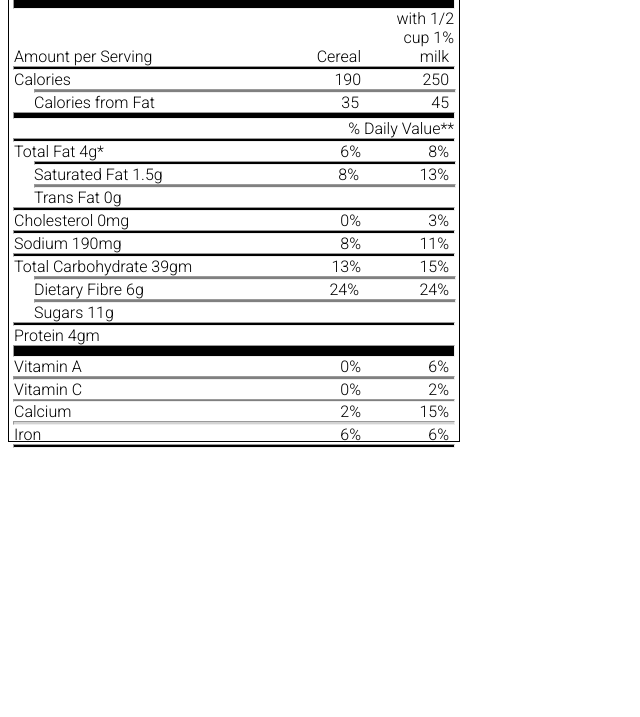
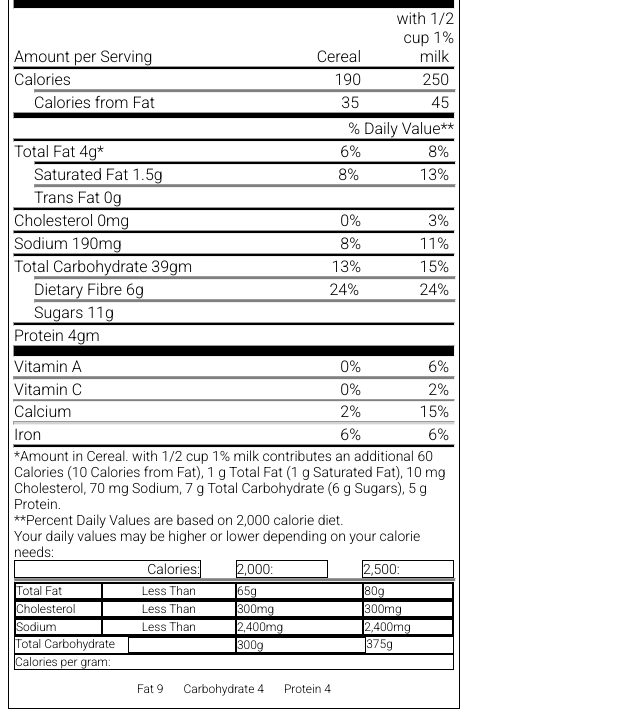
Before and after one commit to ailefthelightson/FE18-CSS-Day3-Grace-Basol, a plain HTML site: page Grace/exercise2/index.html in a window 1280 px wide. Shown: the part 88-805 px from the top of the page, without its empty margins (0-640 px from the left). Drawn offline with Linux system fonts and the light colour scheme.

Commit message:
final bottom bit

```diff
--- a/Grace/exercise2/index.html
+++ b/Grace/exercise2/index.html
@@ -124,6 +124,61 @@
             <div class="box2"><p>6%</p></div>
         </div>
         <hr id="thinLine">
+        <div class="content">
+        <p>
+            *Amount in Cereal. with 1/2 cup 1% milk contributes an
+            additional 60 Calories (10 Calories from Fat), 1 g Total Fat (1
+            g Saturated Fat), 10 mg Cholesterol, 70 mg Sodium,  7 g
+            Total Carbohydrate (6 g Sugars), 5 g Protein.
+        </p>
+        <p>
+            **Percent Daily Values are based on 2,000 calorie diet.
+        </p>
+        <p>
+            Your daily values may be higher or lower depending on your
+            calorie needs:
+        </p>
+        <div class="tableHeader">
+            <div class="tabHead1"><p>Calories:</p></div>
+            <div class="tabHead2"><p>2,000:</p></div>
+            <div class="tabHead2"><p>2,500:</p></div>
+        </div>
+        <hr id="thinLineGrey">
+        </div>
+
+        <div class="lastTable">
+            <div class="noMargin"><p>Total Fat</p></div>
+            <div class="noMargin2"><p>Less Than</p></div>
+            <div class="noMargin3"><p>65g</p></div>
+            <div class="noMargin4"><p>80g</p></div>
+        </div>
+        <div class="lastCholest">
+            <div class="noMargin"><p>Cholesterol</p></div>
+            <div class="noMargin2"><p>Less Than</p></div>
+            <div class="noMargin3"><p>300mg</p></div>
+            <div class="noMargin4"><p>300mg</p></div>
+        </div>
+        <div class="lastSodium">
+            <div class="noMargin"><p>Sodium</p></div>
+            <div class="noMargin2"><p>Less Than</p></div>
+            <div class="noMargin3"><p>2,400mg</p></div>
+            <div class="noMargin4"><p>2,400mg</p></div>
+        </div>
+        <div class="lastCarb">
+            <div class="bigMargin"><p>Total Carbohydrate</p></div>
+            <div class="noMargin2"><p></p></div>
+            <div class="bigMargin3"><p>300g</p></div>
+            <div class="bigMargin4"><p>375g</p></div>
+        </div>
+        <div class="lastCal">
+            <div class="bigMargin"><p>Calories per gram:</p></div>
+        </div>
+        <div class="centerThree">
+            <div class="center1"><p>Fat 9</p></div>
+            <div class="center1"><p>Carbohydrate 4</p></div>
+            <div class="center1"><p>Protein 4</p></div>
+        </div>
+
     </div>
 
 
--- a/Grace/exercise2/style.css
+++ b/Grace/exercise2/style.css
@@ -2,7 +2,7 @@
 
 /*body css */
 .container {
-    height:520px;
+    height:auto;
     width:450px;
     border: 1px solid black;
     font-family: 'Roboto', sans-serif;
@@ -289,3 +289,145 @@
     margin-left:25px;
     margin-bottom: 0;
 }
+
+/*CONTENT*/
+
+.content{
+    margin:0px 5px 0px 5px;
+    font-size:14px;
+
+}
+.content p{
+    font-size:14px;
+    margin-top:0px;
+    margin-bottom:0px;
+}
+
+.tableHeader    {
+    display: flex;
+    flex-direction:row;
+    justify-content:space-between;
+}
+.tabHead1{
+    flex-basis:185px;
+    text-align:right;
+    border: 1px solid black;
+
+}
+.tabHead2   {
+    flex-basis:90px;
+    text-align:left;
+    border: 1px solid black;
+}
+.lastTable{
+    display:flex;
+    flex-direction:row;
+    justify-content:space-between;
+    margin: 0px 5px 0px 5px;
+    font-size:12px;
+    border:1px solid black;
+}
+.noMargin{
+    flex-basis: 90px;
+    border: 1px solid black;
+    margin-top:0px;
+    margin-bottom:0px;
+}
+.noMargin p{
+    margin-top:0px;
+    margin-bottom:0px;
+}
+.noMargin2  {
+    flex-basis:140px;
+    text-align:center;
+    border: 1px solid black;
+    margin-top:0px;
+}
+.noMargin2 p{
+    margin-top:0px;
+    margin-bottom:0px;
+}
+.noMargin3  {
+    flex-basis:133px;
+    border: 1px solid black;
+    margin-top:0px;
+}
+.noMargin3  p{
+    margin-top:0px;
+    margin-bottom:0px;
+}
+.noMargin4{
+    flex-basis:93px;
+    border: 1px solid black;
+    margin-top:0px;
+}
+.noMargin4 p{
+    margin-top:0px;
+    margin-bottom:0px;
+}
+
+.lastCholest{
+    display:flex;
+    flex-direction:row;
+    justify-content:space-between;
+    margin: 0px 5px 0px 5px;
+    font-size:12px;
+    border:1px solid black;
+}
+
+.lastSodium{
+    display:flex;
+    flex-direction:row;
+    justify-content:space-between;
+    margin: 0px 5px 0px 5px;
+    font-size:12px;
+    border:1px solid black;
+}
+.lastCarb {
+    display:flex;
+    flex-direction:row;
+    justify-content:space-between;
+    margin: 0px 5px 0px 5px;
+    font-size:12px;
+    border:1px solid black;
+}
+.bigMargin{
+    flex-basis:150px;
+}
+.bigMargin p{
+    margin-top:0px;
+    margin-bottom:0px;
+}
+.bigMargin3{
+    flex-basis:170px;
+    border: 1px solid black;
+}
+.bigMargin3 p{
+    margin-top:0px;
+    margin-bottom:0px;
+}
+.bigMargin4 {
+    flex-basis:115px;
+}
+.bigMargin4 p{
+    margin-top:0px;
+    margin-bottom:0px;
+}
+.lastCal    {
+    display:flex;
+    flex-direction:row;
+    justify-content:space-between;
+    margin: 0px 5px 0px 5px;
+    font-size:12px;
+    border:1px solid black;
+}
+
+.centerThree    {
+    display:flex;
+    flex-direction:row;
+    justify-content:center;
+    font-size:12px;
+}
+.center1 {
+    margin:0px 10px;
+}
```
